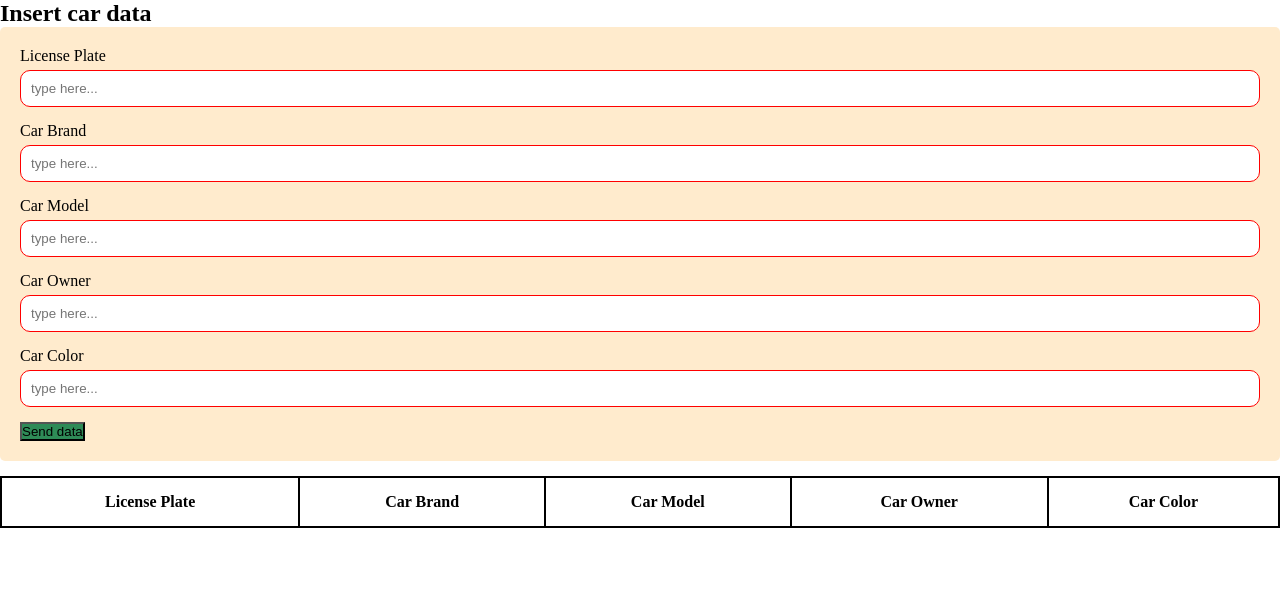
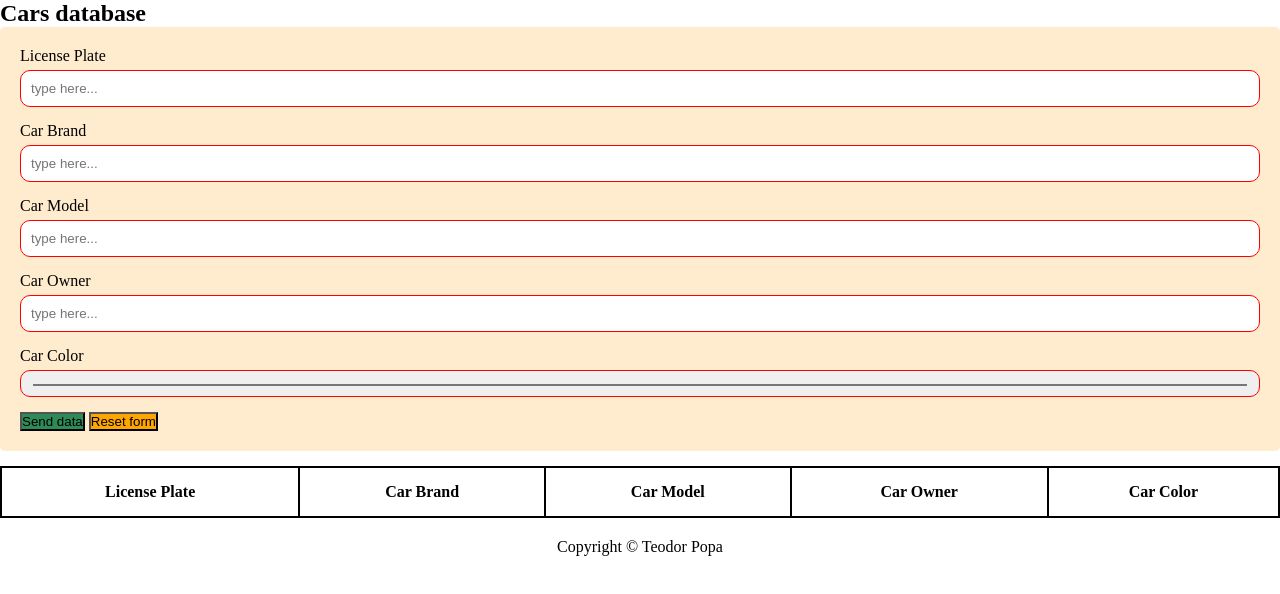
Before and after one commit to benteodor/Programming-, a plain HTML site: page Car license number/index.html in a window 1280 px wide. Drawn offline with Linux system fonts and the light colour scheme.

Commit message:
demo project

```diff
--- a/Car license number/index.html
+++ b/Car license number/index.html
@@ -5,9 +5,10 @@
     <meta name="viewport" content="width=device-width, initial-scale=1.0" />
     <title>Car license plate</title>
     <link rel="stylesheet" href="style.css" />
+    <link rel="shortcut icon" href="favicon-16x16.png" type="image/x-icon" />
   </head>
   <body>
-    <h2 class="data">Insert car data</h2>
+    <h2 class="data">Cars database</h2>
     <div class="container">
       <label for="License">License Plate</label>
       <input
@@ -39,12 +40,13 @@
       />
       <label for="Car Color">Car Color</label>
       <input
-        type="text"
+        type="color"
         id="Color"
         name="Car Color"
         placeholder="type here..."
       />
-      <button id="entry">Send data</button>
+      <button type="submit" id="entry">Send data</button>
+      <button type="reset" id="back">Reset form</button>
     </div>
     <table id="display">
       <tr>
@@ -55,6 +57,7 @@
         <th>Car Color</th>
       </tr>
     </table>
+    <footer>Copyright &copy; Teodor Popa</footer>
+    <script src="script.js"></script>
   </body>
-  <script src="script.js"></script>
 </html>
--- a/Car license number/style.css
+++ b/Car license number/style.css
@@ -28,6 +28,11 @@
   cursor: pointer;
 }
 
+#back {
+  background-color: orange;
+  cursor: pointer;
+}
+
 table th {
   border: 2px solid black;
   height: 50px;
@@ -38,3 +43,10 @@ table {
   width: 100%;
   margin-top: 15px;
 }
+
+footer {
+  align-items: center;
+  display: flex;
+  justify-content: center;
+  margin-top: 20px;
+}
--- /dev/null
+++ b/new project/style.css
@@ -0,0 +1,36 @@
+* {
+  margin: 0;
+  padding: 0;
+  box-sizing: border-box;
+}
+
+body {
+  background-color: lavenderblush;
+  font-family: Impact, sans-serif;
+  color: white;
+}
+
+header {
+  display: flex;
+  justify-content: space-between;
+  align-items: center;
+  height: 100px;
+}
+
+nav ul li {
+  display: inline-block;
+}
+
+nav a {
+  text-decoration: none;
+  color: inherit;
+}
+
+section {
+  min-height: 75vh;
+}
+
+section:first-child,
+header {
+  background-color: purple;
+}
```
Also changed, not shown: Car license number/script.js (+0 -37 lines), new project/index.html (added, +40 -0 lines), Car license number/favicon-16x16.png (added), Car license number/favicon_io/android-chrome-192x192.png (added), Car license number/favicon_io/android-chrome-512x512.png (added), Car license number/favicon_io/apple-touch-icon.png (added), Car license number/favicon_io/favicon-16x16.png (added), Car license number/favicon_io/favicon-32x32.png (added), Car license number/favicon_io/favicon.ico (added), Car license number/favicon_io/site.webmanifest (added), new project/data.js (added), new project/favicon-16x16.png (added), 2 other files.
